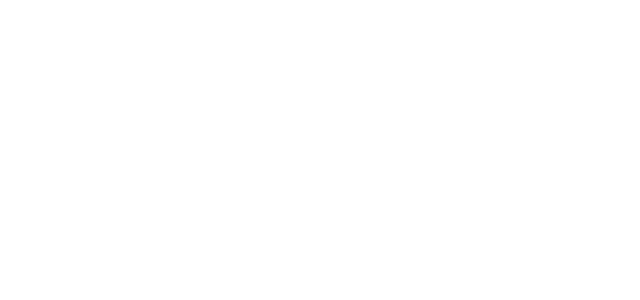
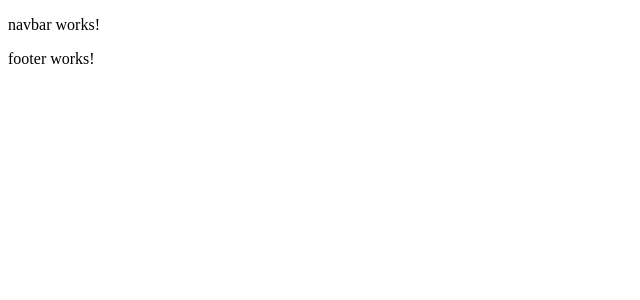
Before and after one commit to Fridah-kalee/GithubSearch, an Angular app: page / in a window 1280 px wide. Shown: the top 300 px of the page, without its empty margins (0-640 px from the left). Built offline with nearby package versions, Linux system fonts and the light colour scheme.

Commit message:
Embedding child footer and navbar to the parent

```diff
--- a/src/app/app.component.html
+++ b/src/app/app.component.html
@@ -1,3 +1,3 @@
-
-
+<app-navbar></app-navbar>
+<app-footer></app-footer>
 <router-outlet></router-outlet>
```
